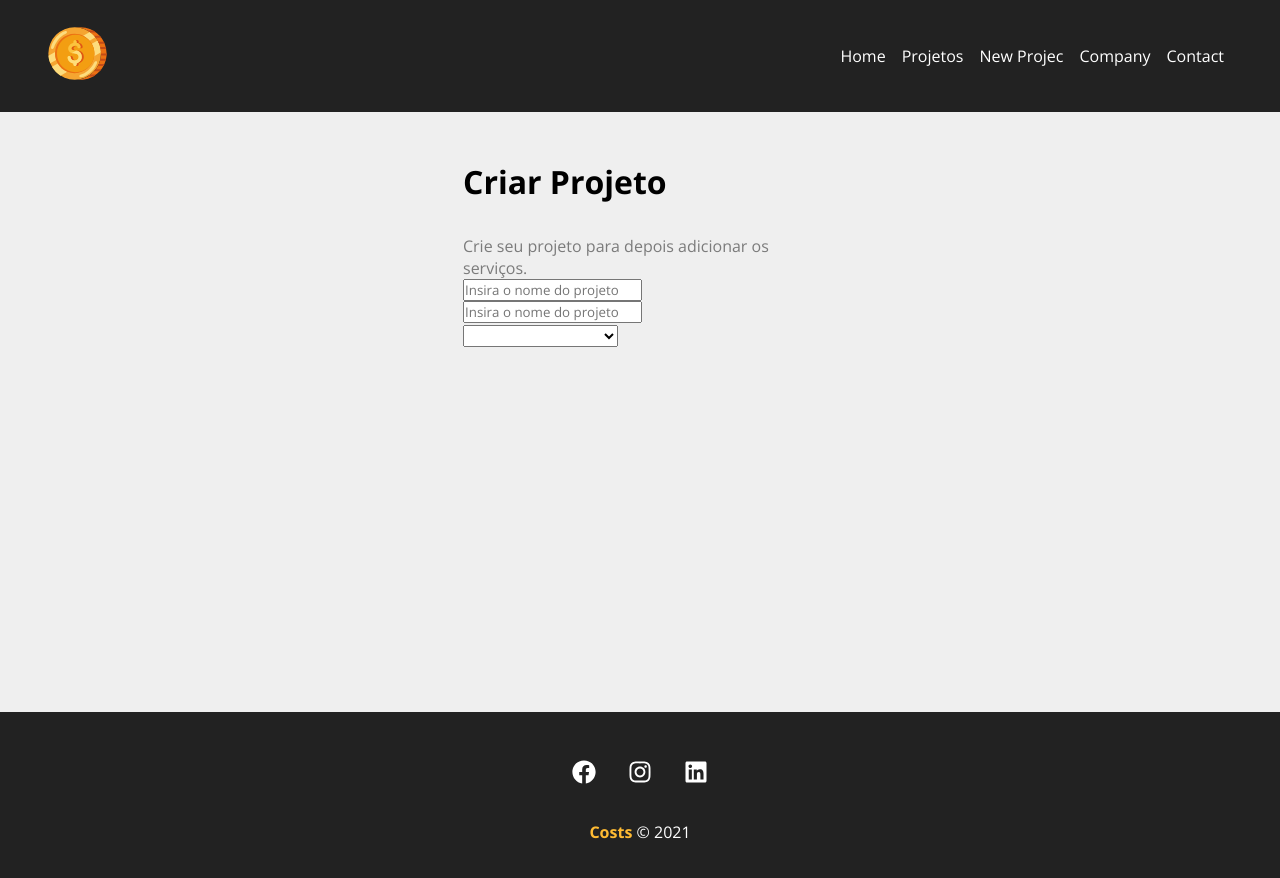
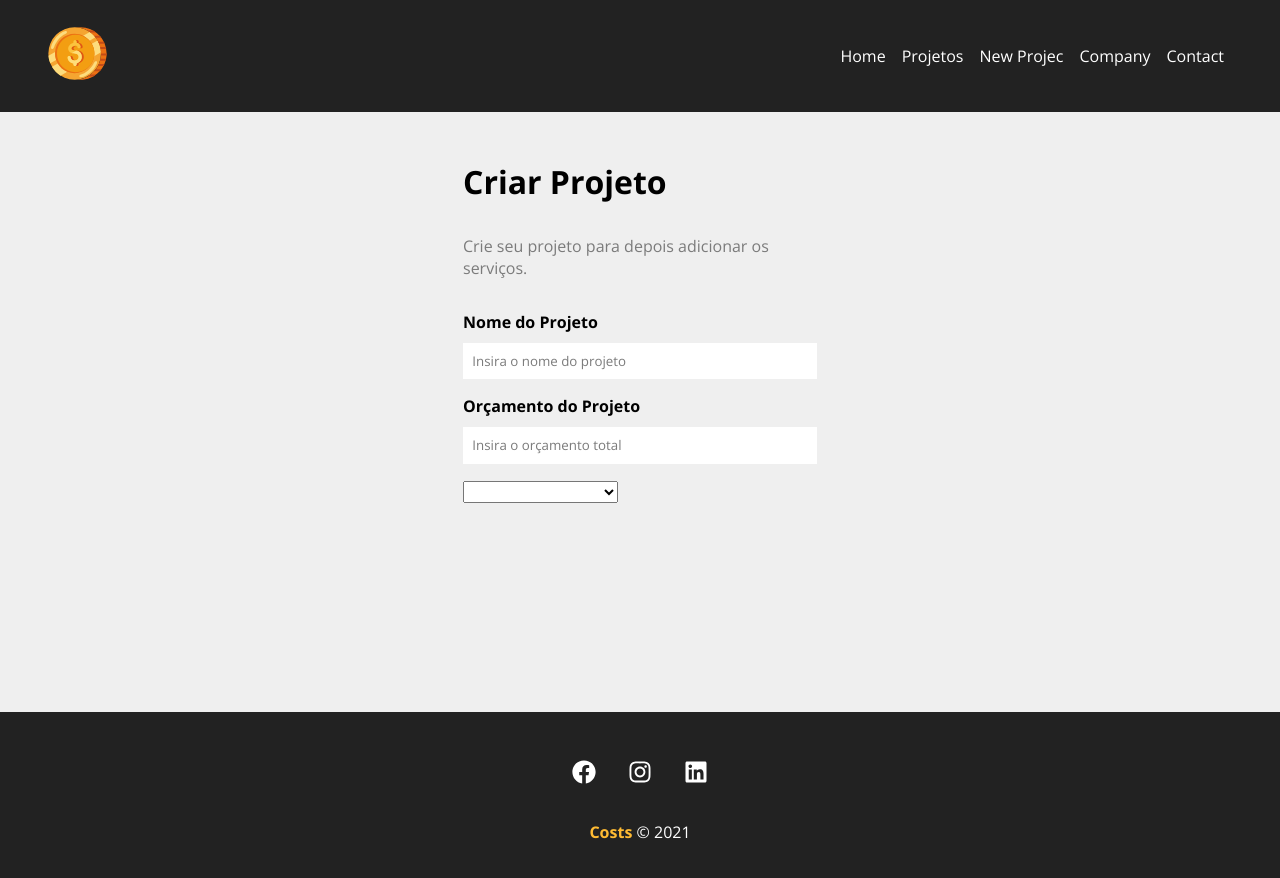
Before and after one commit to Aline12Lima/costs, a React (Create React App) app: page /newproject in a window 1280 px wide. Shown: the top 878 px of the page. Built offline with nearby package versions, Linux system fonts and the light colour scheme.

Commit message:
Add inputs e Select - PG Criar Projeto

```diff
--- a/src/components/Layout/Navbar.js
+++ b/src/components/Layout/Navbar.js
@@ -10,7 +10,7 @@
           <Container>
               <Link to='/'> <img src={moeda} alt=" Costs" class={styles.moeda}></img> </Link>
               <ul className={styles.list}>
-                <li class={styles.item}>
+                <li className={styles.item}>
                   <Link to='/'> Home </Link>
                 </li>
                 <li className={styles.item}>
--- /dev/null
+++ b/src/components/form/Input.js
@@ -0,0 +1,23 @@
+import styles from './Input.module.css'
+
+function Input({type, text, name, placeholder, handleOnChange, value}){
+
+    return(
+        <div className= {styles.form_control}>
+            <label htmlFor={name}>{text}</label>
+            <input
+
+            type={type}
+            name={name}
+            id={name}
+            placeholder={placeholder}
+            onChange={handleOnChange}
+            value={value}>
+
+            </input>
+        </div>
+    )
+
+}
+
+export default Input
--- /dev/null
+++ b/src/components/form/Input.module.css
@@ -0,0 +1,22 @@
+.form_control{
+    display: flex;
+    flex-direction: column;
+    margin-bottom:1em ;
+
+}
+
+.form_control label{
+    margin-bottom: 0.6em;
+    font-weight: bold;
+
+}
+
+.form_control input{
+    padding: 0.7em;
+    border: none;
+
+}
+
+.form_control input::placeholder{
+   color: #7b7b7b;
+}
--- a/src/components/project/FormProject.js
+++ b/src/components/project/FormProject.js
@@ -1,16 +1,26 @@
 import style from './FormProject.module.css'
+import Input from '../form/Input'
 
 function FormProject(){
     return(
-    <form>
-        <div  >
-         <input className={style.input_form} type="text" placeholder="Insira o nome do projeto"/>
-         <input className={style.input_form} type="number" placeholder="Insira o nome do projeto"/>
+    <form className={style.form}>
+        <Input
+        type='text'
+        text='Nome do Projeto'
+        name='nome'
+        placeholder='Insira o nome do projeto'/>
+        <Input
+         type='number'
+         text='Orçamento do Projeto'
+         name='budget'
+         placeholder='Insira o orçamento total'/>
+
+
+        <div className={style.select}>
+        <select name="category_id">
+         <option disabled> Selecione a Categoria</option>
+        </select>
         </div>
-        <select name="category_id">
-         <option disabled> Selecione a Categoria
-         </option>
-        </select>
 
 
     </form>
--- a/src/components/project/FormProject.module.css
+++ b/src/components/project/FormProject.module.css
@@ -1,5 +1,14 @@
+.form{
+    width: 100%;
+    margin: 2em 0;
+}
 .input_form{
 display: flex;
 flex-direction: column;
 
 }
+
+.category_id{
+    padding: 0.5em;
+    margin-top: 0.6em;
+}
--- /dev/null
+++ b/src/components/select/Select.module.css
@@ -0,0 +1,22 @@
+.form_control{
+    display: flex;
+    flex-direction: column;
+    margin-bottom:1em ;
+
+}
+
+.form_control label{
+    margin-bottom: 0.6em;
+    font-weight: bold;
+
+}
+
+.form_control input{
+    padding: 0.7em;
+    border: none;
+
+}
+
+.form_control input::placeholder{
+   color: #7b7b7b;
+}
```
Also changed, not shown: src/components/select/Select.js (added, +17 -0 lines).
